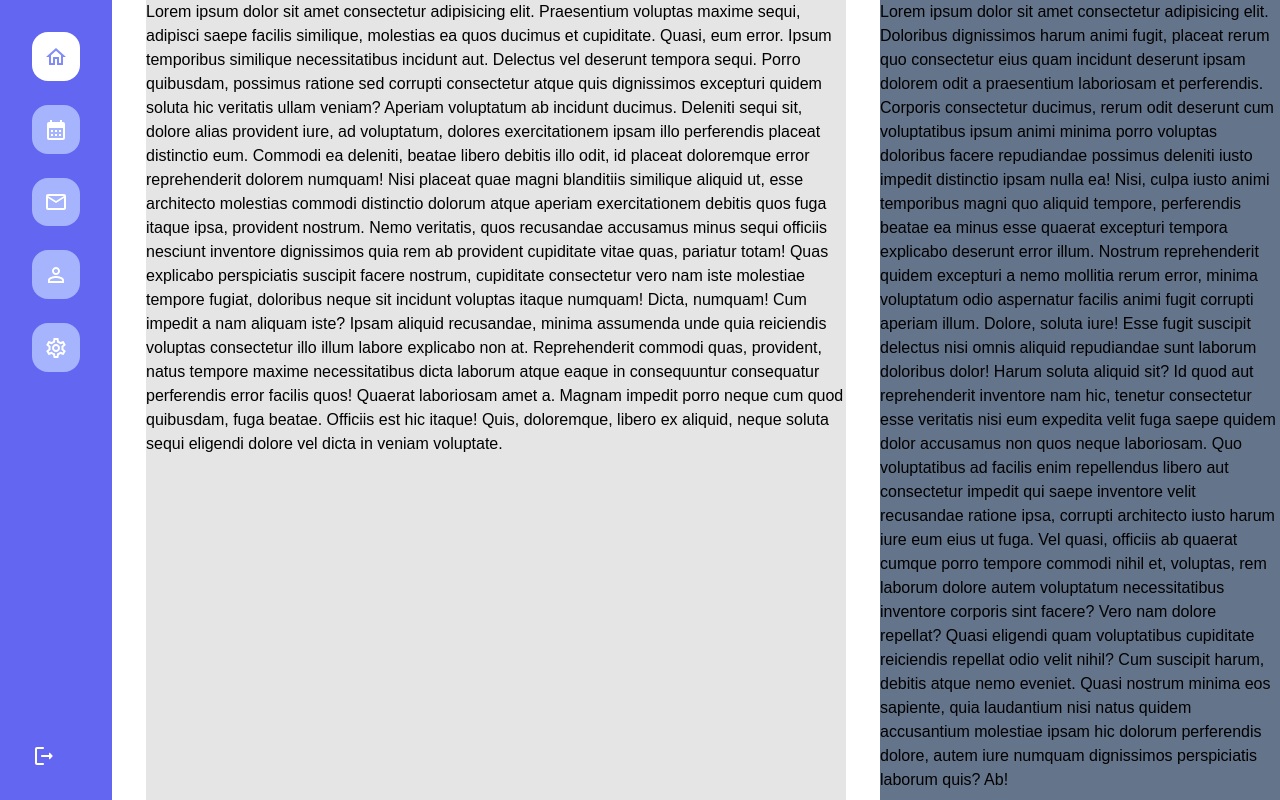
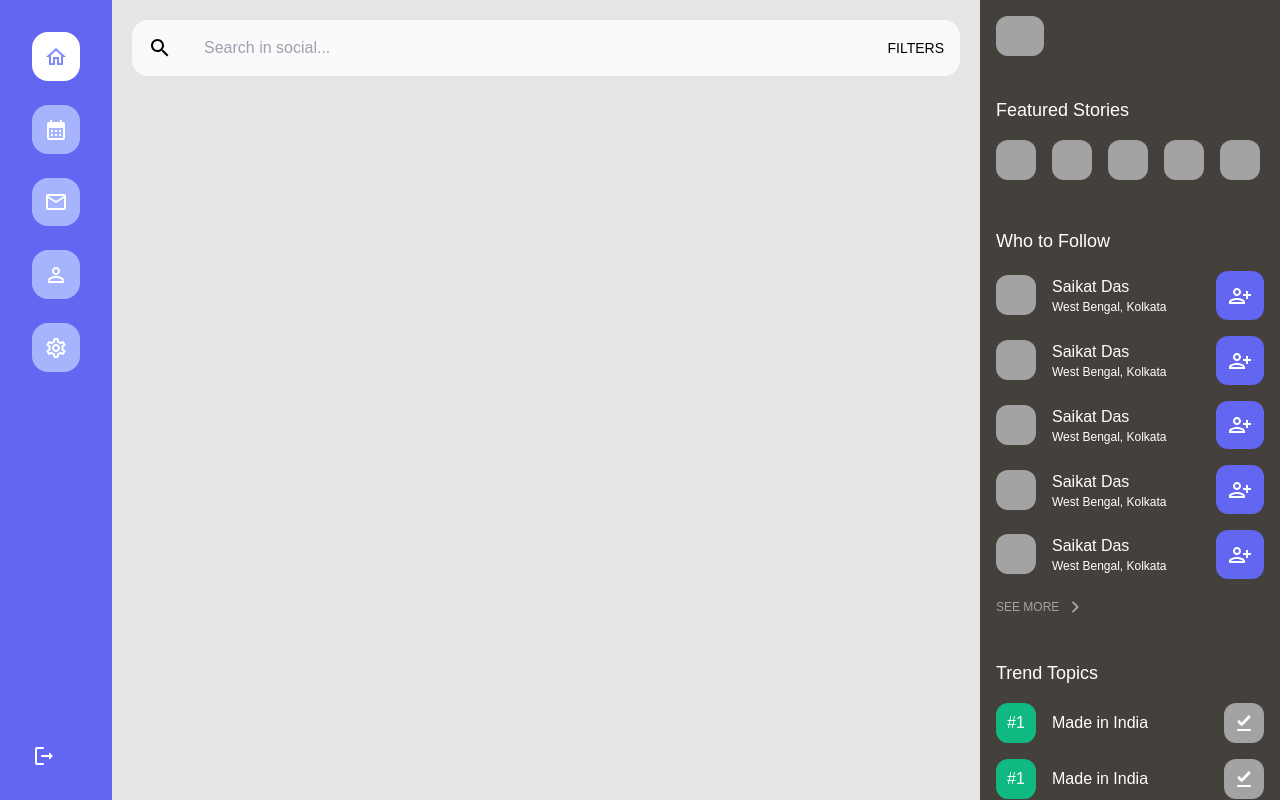
Before and after one commit to Git21221/social, a React (Vite) app: page / in a window 1280 px wide. Built offline with nearby package versions, Linux system fonts and the light colour scheme.

Commit message:
added sidebar design

```diff
--- a/src/components/Input/Input.jsx
+++ b/src/components/Input/Input.jsx
@@ -1,10 +1,15 @@
 import React from "react";
-import './input.css'
+import "./input.css";
 
-const Input = ({placeholder, value, type}) => {
+const Input = ({ placeholder, value, type, className }) => {
   return (
     <>
-      <input type={type} value={value} placeholder={placeholder} className="rounded-3xl px-4 py-2" />
+      <input
+        type={type}
+        value={value}
+        placeholder={placeholder}
+        className={className}
+      />
     </>
   );
 };
--- a/src/components/Input/input.css
+++ b/src/components/Input/input.css
@@ -1,7 +1,6 @@
 input {
   background-color: rgb(51, 62, 90);
+  width: 100%;
+  padding: 0.5rem 1rem;
+  border-radius: 1.5rem;
 }
-input:focus {
-  outline: none;
-  border: 1px solid rgb(99 102 241);
-}
--- /dev/null
+++ b/src/components/searchbar/SearchBar.jsx
@@ -0,0 +1,24 @@
+import React from 'react'
+import Input from '../Input/Input'
+import SearchIcon from '@mui/icons-material/Search';
+import './Searchbar.css'
+
+function SearchBar() {
+  return (
+    <>
+      <div className="searchbar flex justify-center items-center gap-4 w-auto bg-neutral-50 px-4 py-2 m-5 rounded-2xl">
+        <div className="searchLogo">
+        <SearchIcon />
+        </div>
+        <div className="searchbar">
+        <Input placeholder="Search in social..." className="bg-transparent focus:outline-none"/>
+        </div>
+        <div className="filters uppercase text-sm font-medium">
+          filters
+        </div>
+      </div>
+    </>
+  )
+}
+
+export default SearchBar
--- /dev/null
+++ b/src/components/searchbar/Searchbar.css
@@ -0,0 +1,3 @@
+.searchbar{
+  width: -webkit-fill-available;
+}
--- a/src/components/sidebar/Sidebar.jsx
+++ b/src/components/sidebar/Sidebar.jsx
@@ -10,7 +10,7 @@ import LogoutRoundedIcon from '@mui/icons-material/LogoutRounded';
 function Sidebar() {
   return (
     <>
-      <div className="sidebar h-screen w-min bg-indigo-500 text-white p-8 flex flex-col justify-between">
+      <div className="sidebar fixed h-screen w-min bg-indigo-500 text-white p-8 flex flex-col justify-between">
         <div className="topIcons flex flex-col gap-6">
           <NavLink
             to="/"
--- a/src/pages/Home.jsx
+++ b/src/pages/Home.jsx
@@ -1,142 +1,120 @@
-import React from "react";
+import React, { useRef, useState } from "react";
 import { Link } from "react-router-dom";
 import Button from "../components/button/Button.jsx";
 import Input from "../components/Input/Input.jsx";
-
-{
-  /* <ul>
-        <li>
-          <Link to="/login">Login</Link>
-        </li>
-        <li>
-          <Link to="/signup">Signup</Link>
-        </li>
-        <li>
-          <Link to="/forget-password">Password Recovery</Link>
-        </li>
-        <li>
-          <Link to="/">Home</Link>
-        </li>
-        <li>
-          <Link to="/stories">Stories</Link>
-        </li>
-        <li>
-          <Link to="/singlestory">SingleStory</Link>
-        </li>
-        <li>
-          <Link to="/singlepost">SinglePost</Link>
-        </li>
-        <li>
-          <Link to="/singlevideo">SingleVideo</Link>
-        </li>
-        <li>
-          <Link to="/videofullscreen">VideoFullScreen</Link>
-        </li>
-        <li>
-          <Link to="/events">Events</Link>
-        </li>
-        <li>
-          <Link to="/singleevent">SingleEvent</Link>
-        </li>
-        <li>
-          <Link to="/searchresults">SearchResults</Link>
-        </li>
-        <li>
-          <Link to="/notifications">Notifications</Link>
-        </li>
-        <li>
-          <Link to="/messages">Messages</Link>
-        </li>
-        <li>
-          <Link to="/directmessage">DirectMessage</Link>
-        </li>
-        <li>
-          <Link to="/videochat">VideoChat</Link>
-        </li>
-        <li>
-          <Link to="/groupmessage">GroupMessage</Link>
-        </li>
-        <li>
-          <Link to="/myfriends">MyFriends</Link>
-        </li>
-        <li>
-          <Link to="/userprofile">UserProfile</Link>
-        </li>
-        <li>
-          <Link to="/gallery">Gallery</Link>
-        </li>
-        <li>
-          <Link to="/singlephoto">SinglePhoto</Link>
-        </li>
-        <li>
-          <Link to="/myprofile">MyProfile</Link>
-        </li>
-        <li>
-          <Link to="/settings">Settings</Link>
-        </li>
-      </ul> */
-}
+import SearchBar from "../components/searchbar/SearchBar.jsx";
+import PersonAddAlt1OutlinedIcon from "@mui/icons-material/PersonAddAlt1Outlined";
+import KeyboardArrowRightRoundedIcon from "@mui/icons-material/KeyboardArrowRightRounded";
+import DownloadDoneRoundedIcon from "@mui/icons-material/DownloadDoneRounded";
 
 const Home = () => {
+  const storyPeopleRef = useRef();
+  const [dragState, setDragState] = useState({
+    dragging: false,
+    dragStartX: 0,
+    scrollLeftStart: 0,
+  });
+
+  const repeatFollow = [],
+    repeatTopics = [];
+  for (let index = 0; index < 5; index++) {
+    repeatTopics.push(
+      <div key={index} className="topics flex justify-between items-center">
+        <div className="topicNameAndTrendNo flex items-center justify-center gap-4">
+          <div className="trendNo bg-emerald-500 h-10 w-10 rounded-xl flex justify-center items-center">
+            #1
+          </div>
+          <div className="topicName">Made in India</div>
+        </div>
+        <div className="tick bg-neutral-400 h-10 w-10 flex items-center justify-center rounded-xl">
+          <DownloadDoneRoundedIcon />
+        </div>
+      </div>
+    );
+    repeatFollow.push(
+      <div key={index} className="followPeople flex items-center justify-between text-inherit">
+        <div className="people flex items-center gap-4">
+          <div className="image bg-neutral-400 w-10 h-10 rounded-xl"></div>
+          <div className="peopleNameAndDest">
+            <div className="peopleName">Saikat Das</div>
+            <div className="peopleDest text-xs font-thin">
+              West Bengal, Kolkata
+            </div>
+          </div>
+        </div>
+        <div className="addPeople bg-indigo-500 p-3 rounded-xl">
+          <PersonAddAlt1OutlinedIcon />
+        </div>
+      </div>
+    );
+  }
+
+  const handleDrag = (e) => {
+    if (!dragState.dragging) return;
+    const delta = e.clientX - dragState.dragStartX;
+    storyPeopleRef.current.scrollLeft = dragState.scrollLeftStart - delta;
+  };
+
+  const startDrag = (e) => {
+    setDragState({
+      dragging: true,
+      dragStartX: e.clientX,
+      scrollLeftStart: storyPeopleRef.current.scrollLeft,
+    });
+  };
+
+  const endDrag = () => {
+    setDragState({
+      ...dragState,
+      dragging: false,
+    });
+  };
   return (
     <>
-      <div className="homepage flex flex-row flex-1 justify-around">
-        <div className="feed lg:max-w-[700px] md:max-w-[500px] bg-neutral-200  h-screen">
-          Lorem ipsum dolor sit amet consectetur adipisicing elit. Praesentium
-          voluptas maxime sequi, adipisci saepe facilis similique, molestias ea
-          quos ducimus et cupiditate. Quasi, eum error. Ipsum temporibus
-          similique necessitatibus incidunt aut. Delectus vel deserunt tempora
-          sequi. Porro quibusdam, possimus ratione sed corrupti consectetur
-          atque quis dignissimos excepturi quidem soluta hic veritatis ullam
-          veniam? Aperiam voluptatum ab incidunt ducimus. Deleniti sequi sit,
-          dolore alias provident iure, ad voluptatum, dolores exercitationem
-          ipsam illo perferendis placeat distinctio eum. Commodi ea deleniti,
-          beatae libero debitis illo odit, id placeat doloremque error
-          reprehenderit dolorem numquam! Nisi placeat quae magni blanditiis
-          similique aliquid ut, esse architecto molestias commodi distinctio
-          dolorum atque aperiam exercitationem debitis quos fuga itaque ipsa,
-          provident nostrum. Nemo veritatis, quos recusandae accusamus minus
-          sequi officiis nesciunt inventore dignissimos quia rem ab provident
-          cupiditate vitae quas, pariatur totam! Quas explicabo perspiciatis
-          suscipit facere nostrum, cupiditate consectetur vero nam iste
-          molestiae tempore fugiat, doloribus neque sit incidunt voluptas itaque
-          numquam! Dicta, numquam! Cum impedit a nam aliquam iste? Ipsam aliquid
-          recusandae, minima assumenda unde quia reiciendis voluptas consectetur
-          illo illum labore explicabo non at. Reprehenderit commodi quas,
-          provident, natus tempore maxime necessitatibus dicta laborum atque
-          eaque in consequuntur consequatur perferendis error facilis quos!
-          Quaerat laboriosam amet a. Magnam impedit porro neque cum quod
-          quibusdam, fuga beatae. Officiis est hic itaque! Quis, doloremque,
-          libero ex aliquid, neque soluta sequi eligendi dolore vel dicta in
-          veniam voluptate.
+      <div className="homepage flex flex-row flex-1 justify-around pl-28">
+        <div className="feed w-full bg-neutral-200 h-screen">
+          <SearchBar />
         </div>
       </div>
-      <div className="side lg:max-w-[400px] md:max-w-[300px] max-w-[200px] h-screen bg-slate-500">
-        Lorem ipsum dolor sit amet consectetur adipisicing elit. Doloribus
-        dignissimos harum animi fugit, placeat rerum quo consectetur eius quam
-        incidunt deserunt ipsam dolorem odit a praesentium laboriosam et
-        perferendis. Corporis consectetur ducimus, rerum odit deserunt cum
-        voluptatibus ipsum animi minima porro voluptas doloribus facere
-        repudiandae possimus deleniti iusto impedit distinctio ipsam nulla ea!
-        Nisi, culpa iusto animi temporibus magni quo aliquid tempore,
-        perferendis beatae ea minus esse quaerat excepturi tempora explicabo
-        deserunt error illum. Nostrum reprehenderit quidem excepturi a nemo
-        mollitia rerum error, minima voluptatum odio aspernatur facilis animi
-        fugit corrupti aperiam illum. Dolore, soluta iure! Esse fugit suscipit
-        delectus nisi omnis aliquid repudiandae sunt laborum doloribus dolor!
-        Harum soluta aliquid sit? Id quod aut reprehenderit inventore nam hic,
-        tenetur consectetur esse veritatis nisi eum expedita velit fuga saepe
-        quidem dolor accusamus non quos neque laboriosam. Quo voluptatibus ad
-        facilis enim repellendus libero aut consectetur impedit qui saepe
-        inventore velit recusandae ratione ipsa, corrupti architecto iusto harum
-        iure eum eius ut fuga. Vel quasi, officiis ab quaerat cumque porro
-        tempore commodi nihil et, voluptas, rem laborum dolore autem voluptatum
-        necessitatibus inventore corporis sint facere? Vero nam dolore repellat?
-        Quasi eligendi quam voluptatibus cupiditate reiciendis repellat odio
-        velit nihil? Cum suscipit harum, debitis atque nemo eveniet. Quasi
-        nostrum minima eos sapiente, quia laudantium nisi natus quidem
-        accusantium molestiae ipsam hic dolorum perferendis dolore, autem iure
-        numquam dignissimos perspiciatis laborum quis? Ab!
+      <div className="side overflow-auto max-w-[300px] h-screen bg-stone-700 text-white flex flex-col gap-10 p-4">
+        <div className="people">
+          <div className="image h-10 w-12 rounded-xl bg-neutral-400"></div>
+        </div>
+        <div className="featuredStories flex flex-col gap-4">
+          <div className="heading text-lg">Featured Stories</div>
+          <div
+            className="featuredStories overflow-hidden"
+            ref={storyPeopleRef}
+            onMouseDown={startDrag}
+            onMouseMove={handleDrag}
+            onMouseUp={endDrag}
+            onMouseLeave={endDrag}
+          >
+            <div className="storyPeople inline-flex gap-4">
+              <div className="bg-neutral-400 w-10 h-10 rounded-xl"></div>
+              <div className="bg-neutral-400 w-10 h-10 rounded-xl"></div>
+              <div className="bg-neutral-400 w-10 h-10 rounded-xl"></div>
+              <div className="bg-neutral-400 w-10 h-10 rounded-xl"></div>
+              <div className="bg-neutral-400 w-10 h-10 rounded-xl"></div>
+              <div className="bg-neutral-400 w-10 h-10 rounded-xl"></div>
+              <div className="bg-neutral-400 w-10 h-10 rounded-xl"></div>
+              <div className="bg-neutral-400 w-10 h-10 rounded-xl"></div>
+              <div className="bg-neutral-400 w-10 h-10 rounded-xl"></div>
+              <div className="bg-neutral-400 w-10 h-10 rounded-xl"></div>
+            </div>
+          </div>
+        </div>
+        <div className="follow flex flex-col gap-4">
+          <div className="heading text-inherit text-lg">Who to Follow</div>
+          {repeatFollow}
+          <div className="more uppercase flex gap-1 items-center text-xs text-stone-400">
+            see more <KeyboardArrowRightRoundedIcon />
+          </div>
+        </div>
+        <div className="trendTopics flex flex-col gap-4">
+          <div className="heeading text-lg">Trend Topics</div>
+          {repeatTopics}
+        </div>
       </div>
     </>
   );
--- a/src/pages/Login/Login.jsx
+++ b/src/pages/Login/Login.jsx
@@ -30,9 +30,9 @@ function Login() {
                 </h3>
               </div>
               <p className="font-bold">Email</p>
-              <Input />
+              <Input className="focus:border focus:outline-none focus:border-[#6366F1]"/>
               <p className="font-bold">Password</p>
-              <Input type="password" />
+              <Input type="password" className="focus:border focus:outline-none focus:border-[#6366F1]"/>
               <div className="buttons flex gap-4 justify-between">
                 <Button
                   content="Change method"
--- a/src/pages/PasswordRecovery/PassRec.jsx
+++ b/src/pages/PasswordRecovery/PassRec.jsx
@@ -29,7 +29,7 @@ function PassRec() {
                 </h3>
               </div>
               <p className="font-bold">Email</p>
-              <Input />
+              <Input className="focus:border focus:outline-none focus:border-[#6366F1]"/>
               <div className="buttons flex gap-4 justify-between">
                 <Button
                   content="Change method"
--- a/src/pages/Signup/Signup.jsx
+++ b/src/pages/Signup/Signup.jsx
@@ -30,11 +30,11 @@ function Signup() {
                 </h3>
               </div>
               <p className="font-bold">Name</p>
-              <Input />
+              <Input className="focus:border focus:outline-none focus:border-[#6366F1]"/>
               <p className="font-bold">Email</p>
-              <Input />
+              <Input className="focus:border focus:outline-none focus:border-[#6366F1]"/>
               <p className="font-bold">Password</p>
-              <Input type="password" />
+              <Input type="password" className="focus:border focus:outline-none focus:border-[#6366F1]"/>
               <div className="buttons flex gap-4 justify-between">
                 <Button
                   content="Change method"
```
Also changed, not shown: public/a.jpg (added).
